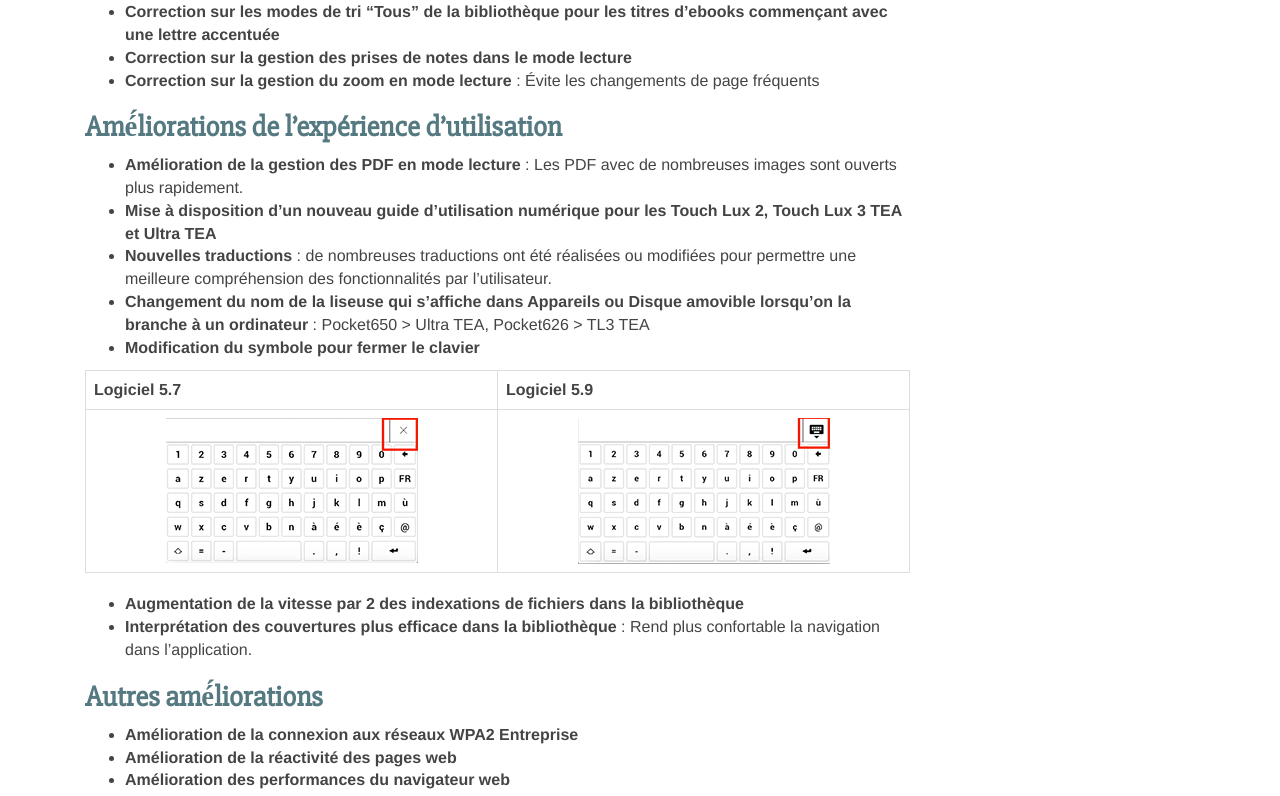
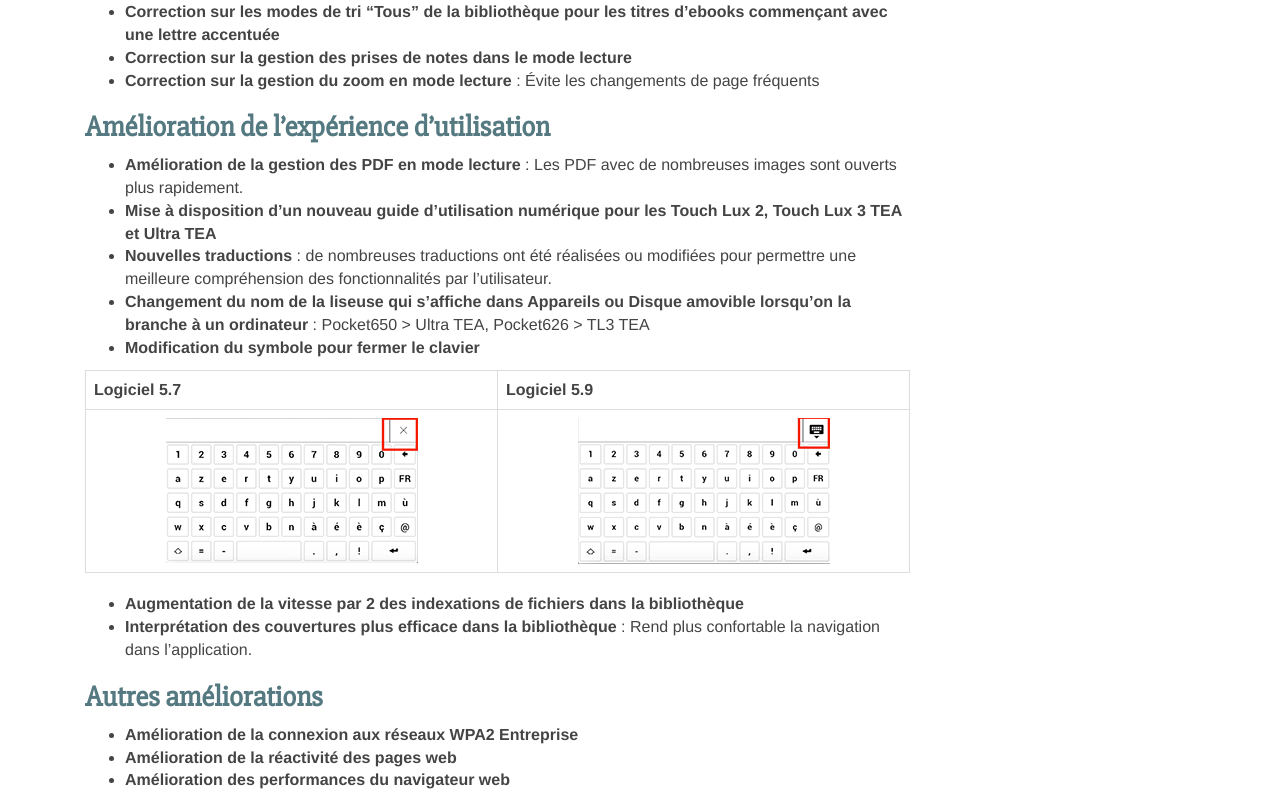
Before and after one commit to TEA-ebook/help-center, a Jekyll site: the page built from _pages/maj.md, in a window 1280 px wide and 1400 px high, scrolled down 4487 px. Shown: the part 515-1311 px from the top of the window. Built offline with Jekyll 4.4.1, drawn with Linux system fonts in a browser that asks for light colours; nearby versions of some CDN libraries; Markdown is read by kramdown in place of the engine named in the settings; some of the changed text lies outside the part shown.

Commit message:
Update maj.md

```diff
--- a/_pages/maj.md
+++ b/_pages/maj.md
@@ -106,7 +106,7 @@ Touch Lux 2 PocketBook, Sense PocketBook, Touch Lux 3 TEA & Ultra TEA.
 - **Correction sur la gestion des prises de notes dans le mode lecture**
 - **Correction sur la gestion du zoom en mode lecture** : Évite les changements de page fréquents
 
-###Amé́liorations de l'expérience d'utilisation
+###Amélioration de l'expérience d'utilisation
 - **Amélioration de la gestion des PDF en mode lecture** : Les PDF avec de nombreuses images sont ouverts plus rapidement.
 - **Mise à disposition d'un nouveau guide d'utilisation numérique pour les Touch Lux 2, Touch Lux 3 TEA et Ultra TEA**
 - **Nouvelles traductions** : de nombreuses traductions ont été réalisées ou modifiées pour permettre une meilleure compréhension des fonctionnalités par l'utilisateur.
@@ -126,7 +126,7 @@ Touch Lux 2 PocketBook, Sense PocketBook, Touch Lux 3 TEA & Ultra TEA.
 - **Augmentation de la vitesse par 2 des indexations de fichiers dans la bibliothèque**
 - **Interprétation des couvertures plus efficace dans la bibliothèque** : Rend plus confortable la navigation dans l'application.
 
-###Autres amé́liorations
+###Autres améliorations
 - **Amélioration de la connexion aux réseaux WPA­2 Entreprise**
 - **Amélioration de la réactivité des pages web**
 - **Amélioration des performances du navigateur web**
```
Also changed, not shown: other parts of _pages/maj.md (+1 -1 lines).
